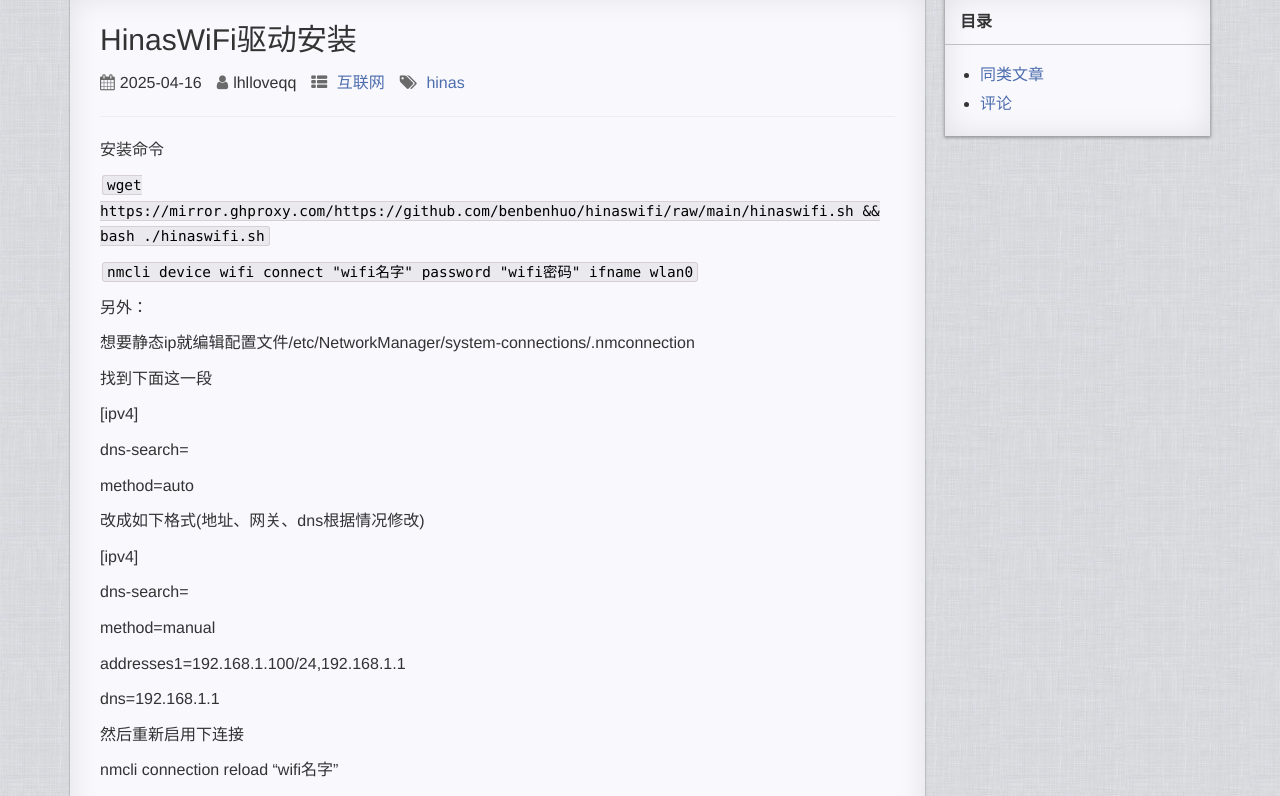
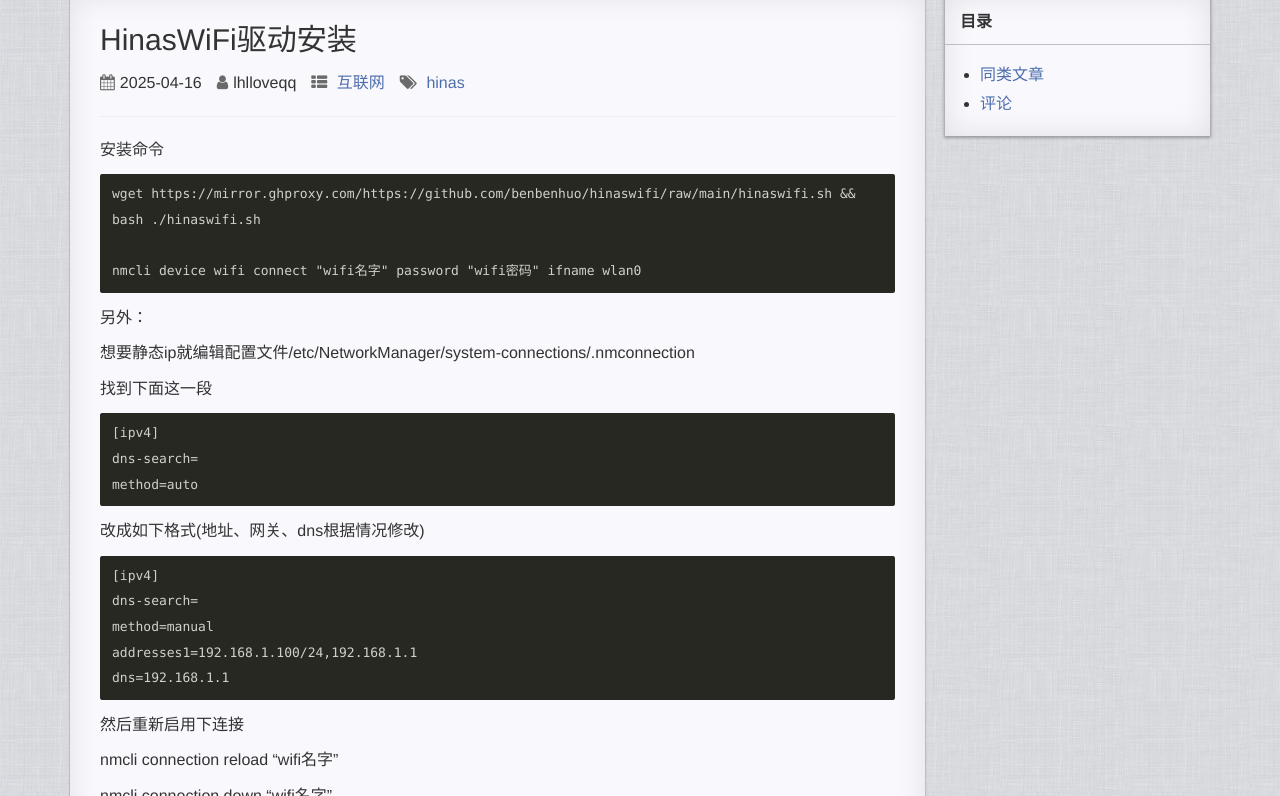
Before and after one commit to luohuilong/luohuilong.github.io, a Jekyll site: the page built from _posts/2025-04-16-HinasWiFi驱动安装.md, in a window 1280 px wide and 900 px high, cut to the strip 104-900 px from the top of the window. Built offline with Jekyll 4.4.1, drawn with Linux system fonts in a browser that asks for light colours; comment, search, counter and statistics services are not loaded; a style sheet for code colours, icons or effects is not loaded.

Commit message:
Add files via upload

````diff
--- a/_posts/2025-04-16-HinasWiFi驱动安装.md
+++ b/_posts/2025-04-16-HinasWiFi驱动安装.md
@@ -13,9 +13,9 @@ excerpt:
 
 安装命令
 
-`wget https://mirror.ghproxy.com/https://github.com/benbenhuo/hinaswifi/raw/main/hinaswifi.sh && bash ./hinaswifi.sh`
+    wget https://mirror.ghproxy.com/https://github.com/benbenhuo/hinaswifi/raw/main/hinaswifi.sh && bash ./hinaswifi.sh
 
-`nmcli device wifi connect "wifi名字" password "wifi密码" ifname wlan0`
+    nmcli device wifi connect "wifi名字" password "wifi密码" ifname wlan0
 
 另外：
 
@@ -23,23 +23,21 @@ excerpt:
 
 找到下面这一段
 
+```
 [ipv4]
-
 dns-search=
-
 method=auto
+```
 
 改成如下格式(地址、网关、dns根据情况修改)
 
+```
 [ipv4]
-
 dns-search=
-
 method=manual
-
 addresses1=192.168.1.100/24,192.168.1.1
-
 dns=192.168.1.1
+```
 
 然后重新启用下连接
 
````
